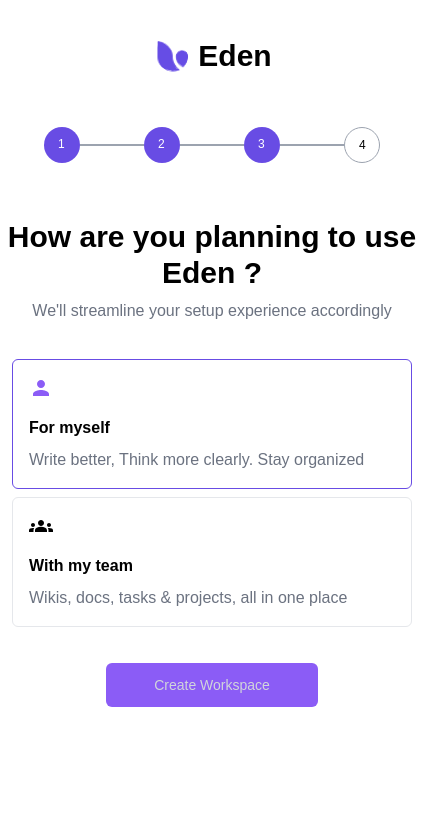
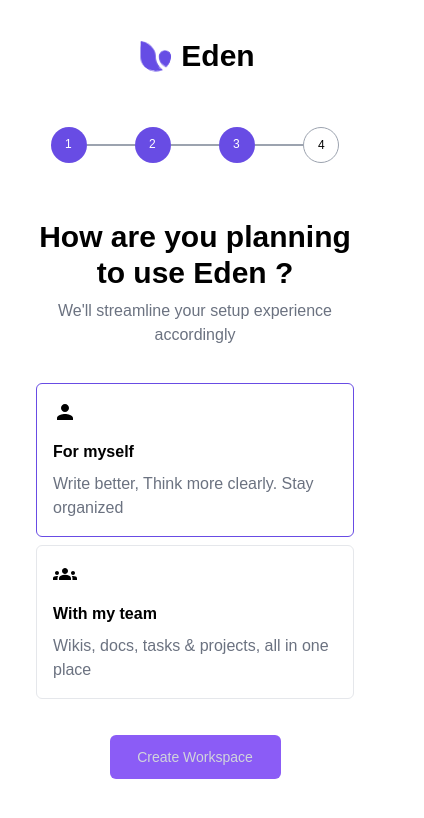
Before and after one commit to RahulK2699/cutshort-assignment, a React (Create React App) app: page /screen3 in a window 390 px wide. Shown: the top 818 px of the page, 424 px wide, since content can reach past the window. Built offline with nearby package versions, Linux system fonts and the light colour scheme.

Commit message:
final touch up for ui responsiveness

```diff
--- a/src/Pages/Screen3.jsx
+++ b/src/Pages/Screen3.jsx
@@ -9,10 +9,6 @@
 
 import { useState } from "react";
 import { useNavigate } from "react-router-dom";
-
-const styles = {
-  border: "1px solid #684ce4",
-};
 
 const Screen3 = () => {
   const [selected, setSelected] = useState(true);
@@ -29,12 +25,12 @@
         heading={"How are you planning to use Eden ?"}
         subheading={"We'll streamline your setup experience accordingly"}
       />
-      <div className=" frame-div-wrapper w-[400px] ">
+      <div className=" frame-div-wrapper w-full md:w-[400px] ">
         <Frame
           // style={selected ? { border: styles.border } : ""}
           selected={selected}
           className={selected ? " border-bgviolet" : ""}
-          logo={<PersonIcon className={selected ? " text-violet-500" : ""} />}
+          logo={<PersonIcon className={selected ? " border-bgviolet" : ""} />}
           text={"For myself"}
           longText={"Write better, Think more clearly. Stay organized"}
           onClick={() => setSelected(true)}
@@ -43,7 +39,7 @@
           // style={!selected ? { border: styles.border } : ""}
           className={!selected ? " border-bgviolet" : ""}
           selected={selected}
-          logo={<GroupsIcon className={!selected ? " text-violet-500" : ""} />}
+          logo={<GroupsIcon className={!selected ? "text-bgviolet" : ""} />}
           text={"With my team"}
           longText={" Wikis, docs, tasks & projects, all in one place"}
           onClick={() => setSelected(false)}
--- a/src/index.scss
+++ b/src/index.scss
@@ -4,6 +4,7 @@
 
 html,body {
     font-family: Arial, Helvetica, sans-serif;
+    @apply px-3 md:px-0
 }
 
 // css for pages
@@ -13,7 +14,7 @@
 }
 
 .frame-div-wrapper{
-    @apply flex flex-col md:flex-row gap-2 mx-3 md:gap-7
+    @apply flex flex-col md:flex-row gap-2  md:gap-7 px-3 md:px-0
 }
 
 .check-outer-div{
@@ -81,7 +82,7 @@
 //stepper
 
 .stepper-p{
-    @apply w-8  bg-gray-400
+    @apply w-6 md:w-8  bg-gray-400
 }
 
 .stepper-div{
```
